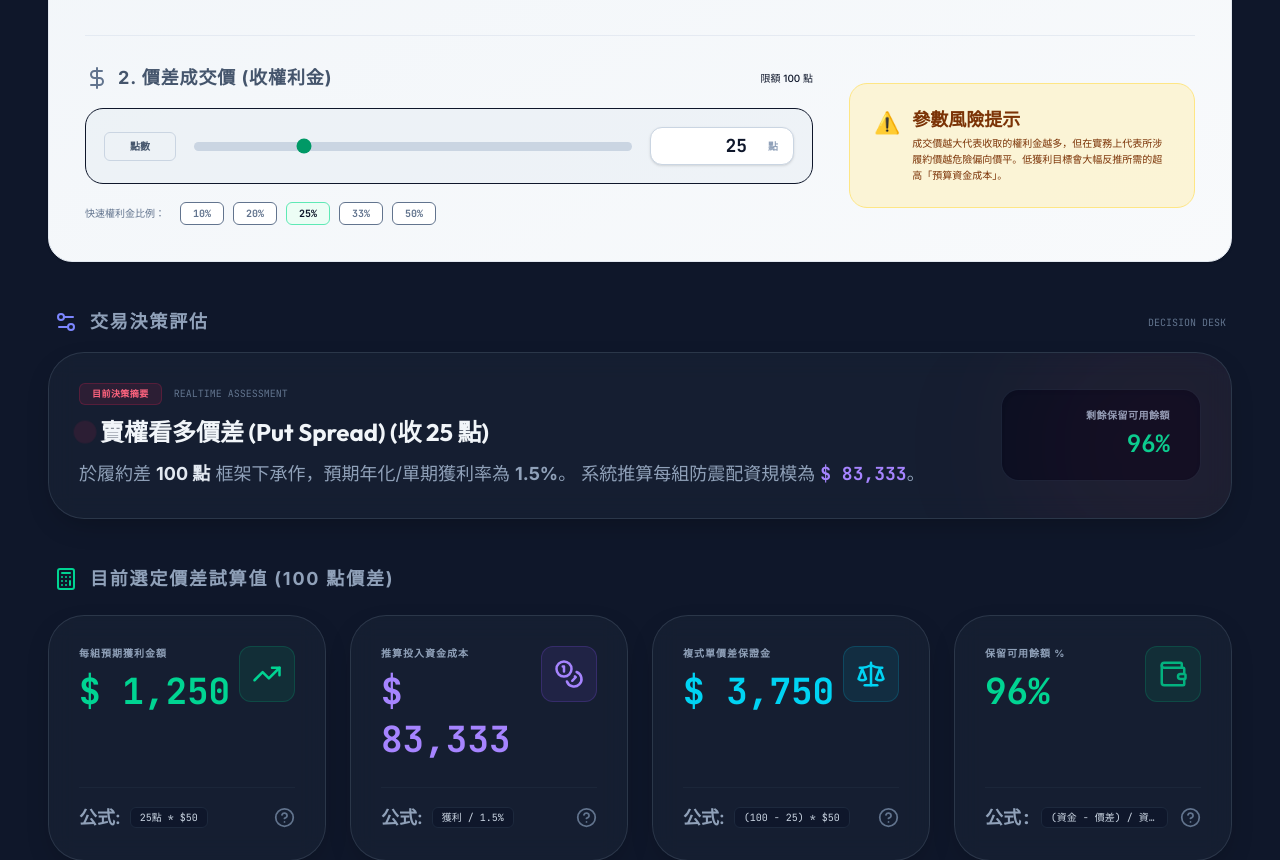
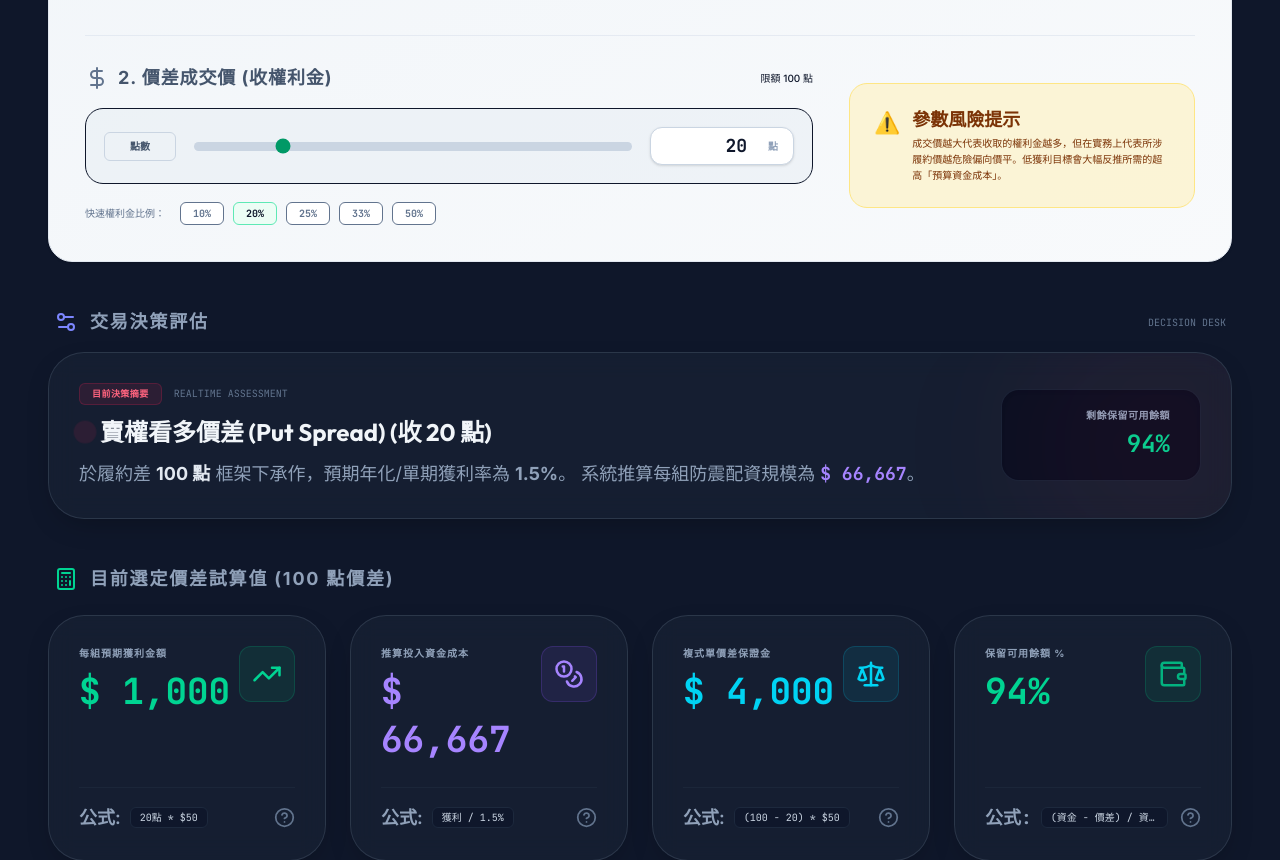
Before and after one commit to optionshow/spread, a React (Vite) app: page / in a window 1280 px wide. Shown: the part 920-1780 px from the top of the page. Built offline with nearby package versions, Linux system fonts and the light colour scheme.

Commit message:
feat: update default premium to 20% of strike gap
Adjust default premium value to 20 points and implement logic to dynamically update premium to 20% of the strike difference when changed.

```diff
--- a/src/App.tsx
+++ b/src/App.tsx
@@ -27,7 +27,7 @@ export default function App() {
     }
     return {
       strikeDifference: 100, // default 100
-      premium: 25,           // default 25
+      premium: 20,           // default 20 (20% of 100)
       targetReturnRate: 1.5, // default 1.5%
     };
   });
--- a/src/components/ControlPanel.tsx
+++ b/src/components/ControlPanel.tsx
@@ -19,7 +19,7 @@ export const ControlPanel: React.FC<ControlPanelProps> = ({
   const targetReturnOptions = [1, 1.5, 2, 2.5, 3, 3.5, 4];
 
   const handleStrikeDiffChange = (diff: number) => {
-    const newPremium = Math.min(params.premium, diff);
+    const newPremium = Math.round(diff * 0.2);
     onChange({
       ...params,
       strikeDifference: diff,
```
